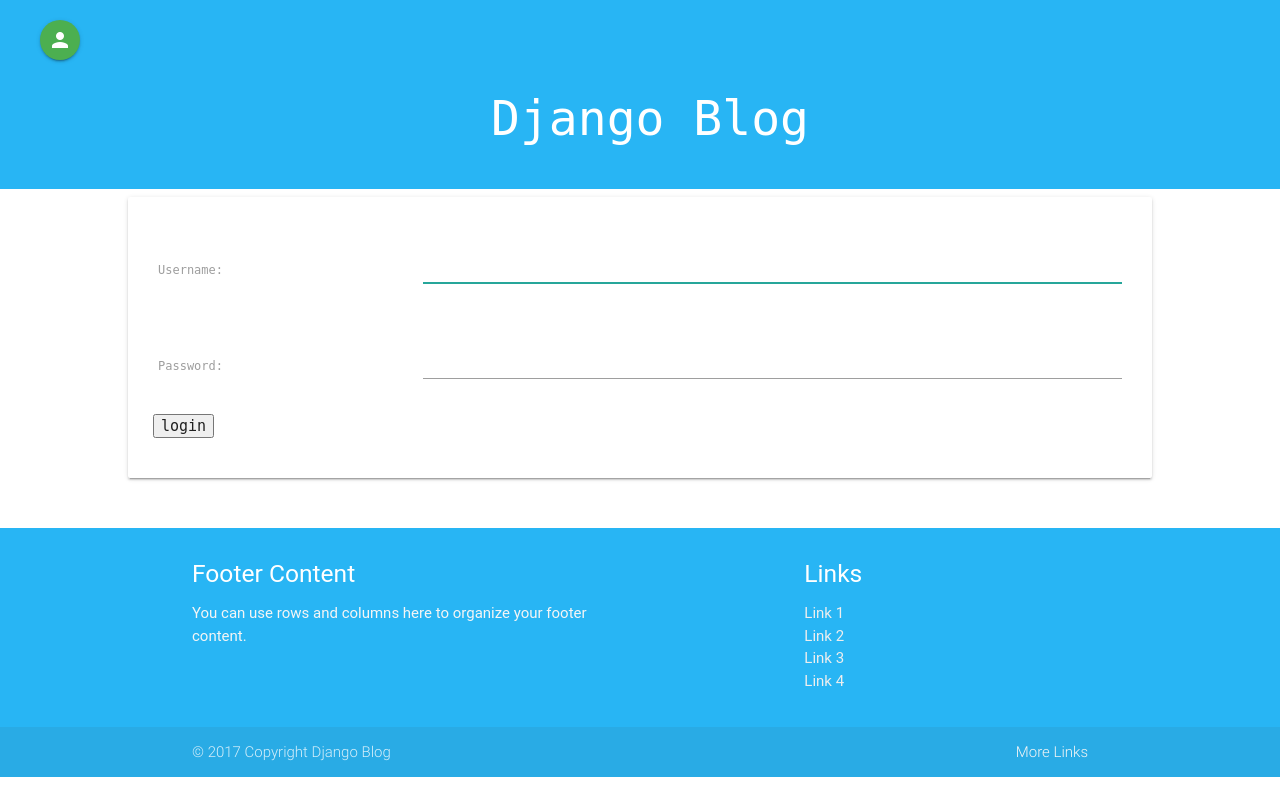
After one commit to stefankaransingh/my-first-django-blog, a Django app: page /accounts/login/ in a window 1280 px wide. The commit adds this page. Run offline with Django 3.2, Linux system fonts and the light colour scheme; some libraries are stand-ins or nearby versions; some web fonts are replaced.

Commit message:
Added Login Feature

```diff
--- a/mysite/blog/templates/blog/base.html
+++ b/mysite/blog/templates/blog/base.html
@@ -21,7 +21,7 @@
             <div class="page-header">
                 {% if user.is_authenticated%}
                 <div class="fixed-action-btn horizontal click-to-toggle">
-                    <a class="btn-floating btn-large red">
+                    <a class="btn-floating btn-large blue">
                       <i class="material-icons">build</i>
                     </a>
                     <ul>
@@ -29,6 +29,9 @@
                       <li><a href="{% url 'post_draft_list' %}" class="btn-floating yellow darken-1"><i class="material-icons">mode_edit</i></a></li>
                     </ul>
                 </div>
+                 <p>Hello {{ user.username }}<small><a href="{% url 'logout' %}" class=" btn red"> Log Out</a></small> </p>
+                {% else %}
+                   <a href="{% url 'login' %}" class="btn-floating green"><i class="material-icons">person</i></a>
                 {% endif %}
                 <h1 class="section-title"><a href="">Django Blog</a></h1>
             </div>
--- /dev/null
+++ b/mysite/blog/templates/registration/login.html
@@ -0,0 +1,29 @@
+{% extends "blog/base.html" %}
+
+{% block content %}
+<div class="card darken-1">
+  <div class="form-container">
+  {% if form.errors %}
+    <p>Your username and password didn't match. Please try again.</p>
+  {% endif %}
+
+  <form method="post" action="{% url 'login' %}">
+    {% csrf_token %}
+      <table>
+        <tr>
+          <td>{{ form.username.label_tag }}</td>
+          <td>{{ form.username }}</td>
+        </tr>
+        <tr>
+          <td>{{ form.password.label_tag }}</td>
+          <td>{{ form.password }}</td>
+        </tr>
+      </table>
+
+      <input type="submit" value="login" />
+      <input type="hidden" name="next" value="{{ next}}" />
+
+    </form>
+  </div>
+</div>
+{% endblock %}
--- a/mysite/mysite/settings.py
+++ b/mysite/mysite/settings.py
@@ -26,6 +26,9 @@ SECRET_KEY = 'wssgt_(wm7&+bz54ii4g%btld9!2#!qr4o+$lp)_m^t*y9!tj8'
 DEBUG = True
 
 ALLOWED_HOSTS = ['127.0.0.1','stefanmarwah.pythonanywhere.com']
+
+
+LOGIN_REDIRECT_URL = '/'
 
 
 # Application definition
--- a/mysite/mysite/urls.py
+++ b/mysite/mysite/urls.py
@@ -15,8 +15,12 @@ Including another URLconf
 """
 from django.conf.urls import include, url
 from django.contrib import admin
+from django.contrib.auth import views
+
 
 urlpatterns = [
     url(r'^admin/', admin.site.urls),
+    url(r'^accounts/login/$',views.login,name='login'),
+    url(r'^accounts/logout/$', views.logout, name='logout', kwargs={'next_page': '/'}),
     url(r'', include('blog.urls')),
 ]
```
Also changed, not shown: mysite/blog/views.py (+7 -7 lines), mysite/blog/migrations/0002_post_feature_image.py (added), mysite/blog/migrations/0003_remove_post_feature_image.py (added).
